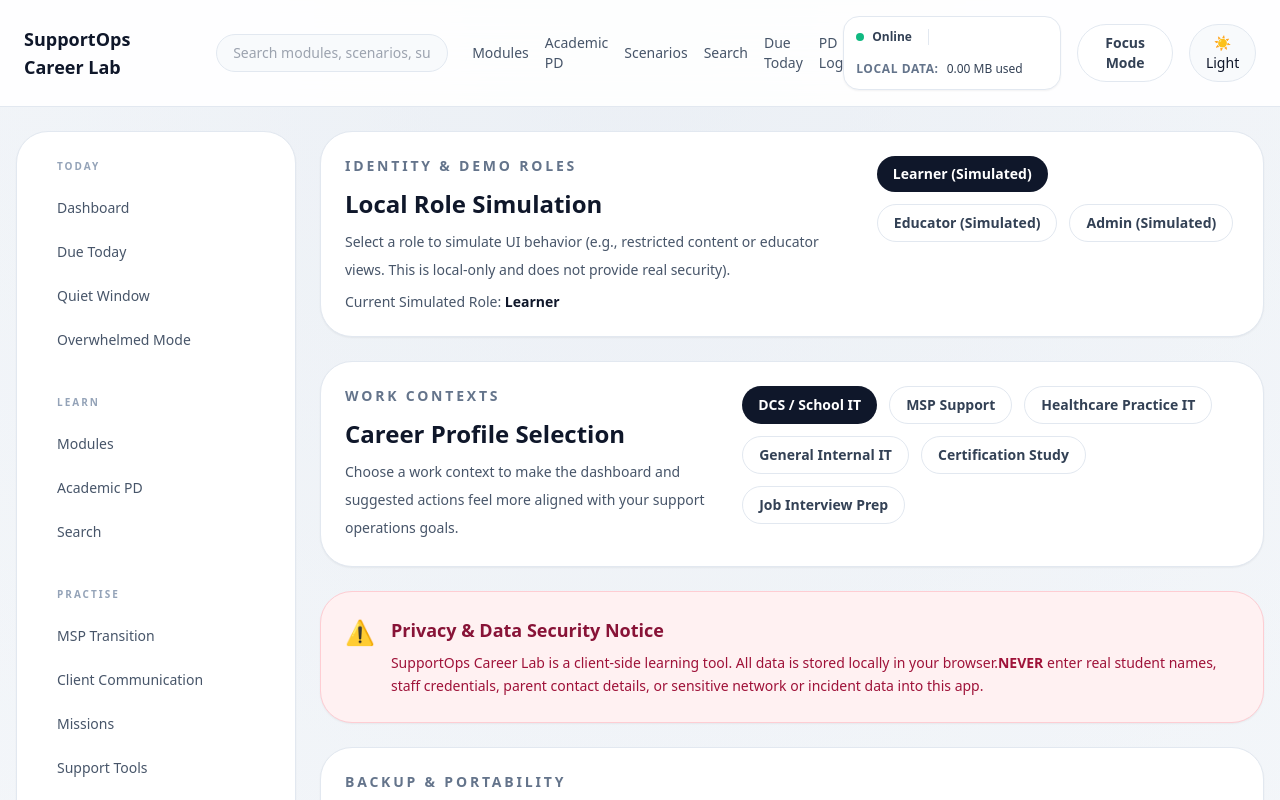
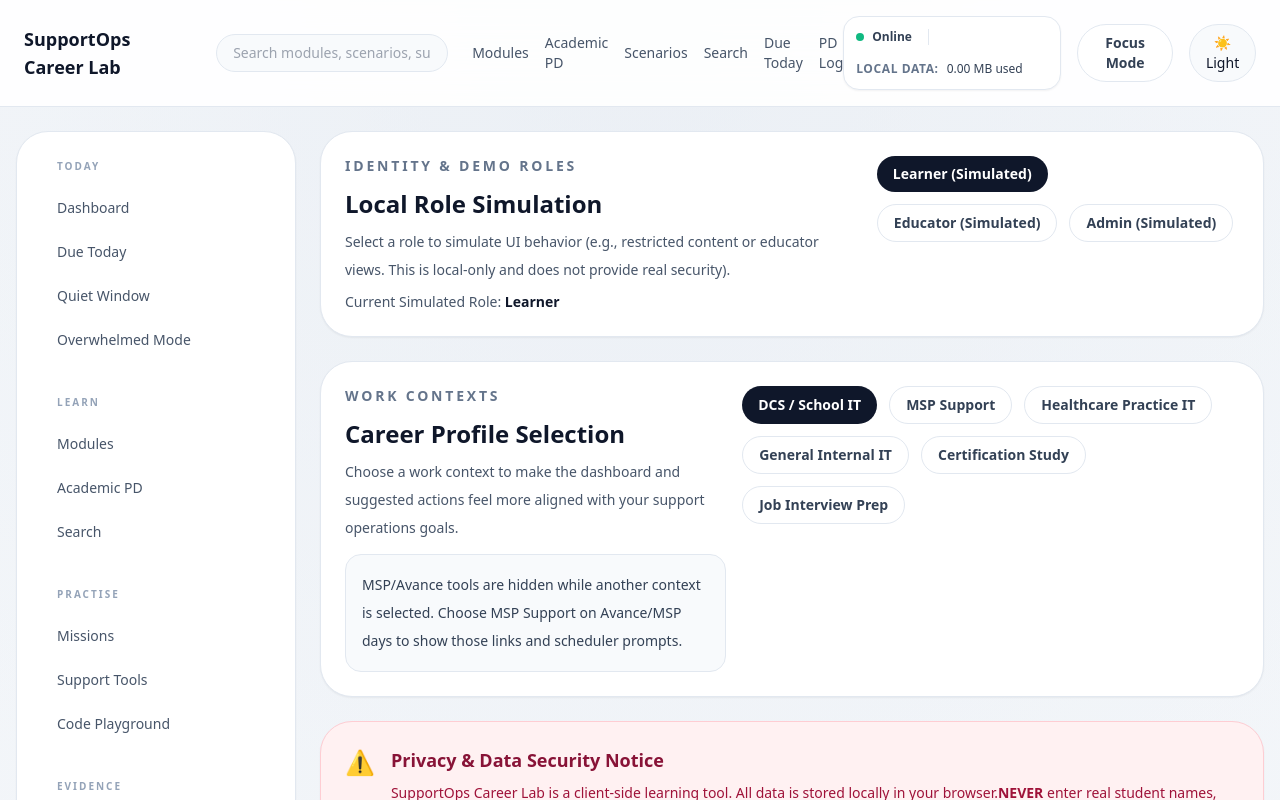
Before and after one commit to joshuaparris-max/DCSProfessionalDevelopment, a Next.js app: page /settings in a window 1280 px wide. Shown: the top 800 px of the page. Built offline with nearby package versions, Linux system fonts and the light colour scheme.

Commit message:
feat: gate MSP tools by work context

```diff
--- a/app/scheduler/page.tsx
+++ b/app/scheduler/page.tsx
@@ -4,6 +4,7 @@ import Link from 'next/link';
 import { useEffect, useRef, useState } from 'react';
 import { mspThirtyDayPlan } from '../../src/data/mspTransition';
 import { trackUsageInteraction } from '../../src/hooks/useUsageTracking';
+import { useMspModeEnabled } from '../../src/hooks/useWorkContext';
 import {
   type BlockLogDraft,
   type EnergyLevel,
@@ -99,6 +100,7 @@ function truncate140(value: string) {
 
 export default function SchedulerPage() {
   const scheduler = useScheduler();
+  const mspModeEnabled = useMspModeEnabled();
   const currentActivity = scheduler.currentActivity;
   const currentActivityId = currentActivity?.id ?? null;
   const currentActivityOutput = currentActivity?.guardrail.output ?? null;
@@ -427,6 +429,7 @@ export default function SchedulerPage() {
         </div>
       </section>
 
+      {mspModeEnabled ? (
         <section className="rounded-[2rem] border border-blue-200 bg-blue-50 p-6 shadow-sm dark:border-blue-900/60 dark:bg-blue-950/40">
           <div className="flex flex-col gap-5 lg:flex-row lg:items-start lg:justify-between">
             <div className="max-w-4xl">
@@ -462,6 +465,7 @@ export default function SchedulerPage() {
             </Link>
           </div>
         </section>
+      ) : null}
 
       <section className="grid gap-4 lg:grid-cols-3">
         <div className="rounded-[2rem] border border-slate-200 bg-white p-6 shadow-sm dark:border-slate-700 dark:bg-slate-900">
--- a/app/settings/page.tsx
+++ b/app/settings/page.tsx
@@ -217,7 +217,12 @@ export default function SettingsPage() {
                 MSP Support mode is active. Use the MSP Transition page, client communication trainer, MSP missions,
                 and KB builder to prepare for Avance-style client support work.
               </p>
-            ) : null}
+            ) : (
+              <p className="mt-3 max-w-3xl rounded-2xl border border-slate-200 bg-slate-50 p-4 text-sm leading-7 text-slate-700">
+                MSP/Avance tools are hidden while another context is selected. Choose MSP Support on Avance/MSP days
+                to show those links and scheduler prompts.
+              </p>
+            )}
           </div>
           <div className="flex flex-wrap gap-3">
             {workContexts.map((context) => (
--- a/src/components/shell/Sidebar.tsx
+++ b/src/components/shell/Sidebar.tsx
@@ -3,9 +3,11 @@
 import Link from 'next/link';
 import { usePathname } from 'next/navigation';
 import { navigationGroups } from './navigation';
+import { useSelectedWorkContext } from '../../hooks/useWorkContext';
 
 export default function Sidebar() {
   const pathname = usePathname();
+  const selectedWorkContext = useSelectedWorkContext();
 
   return (
     <aside className="rounded-[2rem] border border-slate-200 bg-white p-6 shadow-sm">
@@ -16,7 +18,7 @@ export default function Sidebar() {
               {group.label}
             </div>
             <div className="mt-3 space-y-1">
-              {group.items.map((item) => {
+              {group.items.filter((item) => !item.workContext || item.workContext === selectedWorkContext).map((item) => {
                 const isActive = pathname === item.href;
                 return (
                   <Link
--- a/src/components/shell/navigation.ts
+++ b/src/components/shell/navigation.ts
@@ -2,6 +2,7 @@ export type NavItem = {
   href: string;
   label: string;
   icon?: string;
+  workContext?: 'MSP Support';
 };
 
 export type NavGroup = {
@@ -30,11 +31,11 @@ export const navigationGroups: NavGroup[] = [
   {
     label: 'Practise',
     items: [
-      { href: '/msp-transition', label: 'MSP Transition' },
-      { href: '/client-communication', label: 'Client Communication' },
+      { href: '/msp-transition', label: 'MSP Transition', workContext: 'MSP Support' },
+      { href: '/client-communication', label: 'Client Communication', workContext: 'MSP Support' },
       { href: '/scenarios', label: 'Missions' },
       { href: '/support-tools', label: 'Support Tools' },
-      { href: '/msp-kb-builder', label: 'MSP KB Builder' },
+      { href: '/msp-kb-builder', label: 'MSP KB Builder', workContext: 'MSP Support' },
       { href: '/playground', label: 'Code Playground' }
     ]
   },
--- /dev/null
+++ b/src/hooks/useWorkContext.ts
@@ -0,0 +1,27 @@
+'use client';
+
+import { useEffect, useState } from 'react';
+import { getStoredProgressSnapshot } from '../lib/progress';
+
+export function useSelectedWorkContext() {
+  const [selectedWorkContext, setSelectedWorkContext] = useState('DCS / School IT');
+
+  useEffect(() => {
+    setSelectedWorkContext(getStoredProgressSnapshot().selectedWorkContext);
+
+    function handleStorage(event: StorageEvent) {
+      if (event.key === 'supportOpsProgress' || event.key === 'dcsPrepProgress') {
+        setSelectedWorkContext(getStoredProgressSnapshot().selectedWorkContext);
+      }
+    }
+
+    window.addEventListener('storage', handleStorage);
+    return () => window.removeEventListener('storage', handleStorage);
+  }, []);
+
+  return selectedWorkContext;
+}
+
+export function useMspModeEnabled() {
+  return useSelectedWorkContext() === 'MSP Support';
+}
```
Lines whose indentation alone changed are shown as unchanged.
